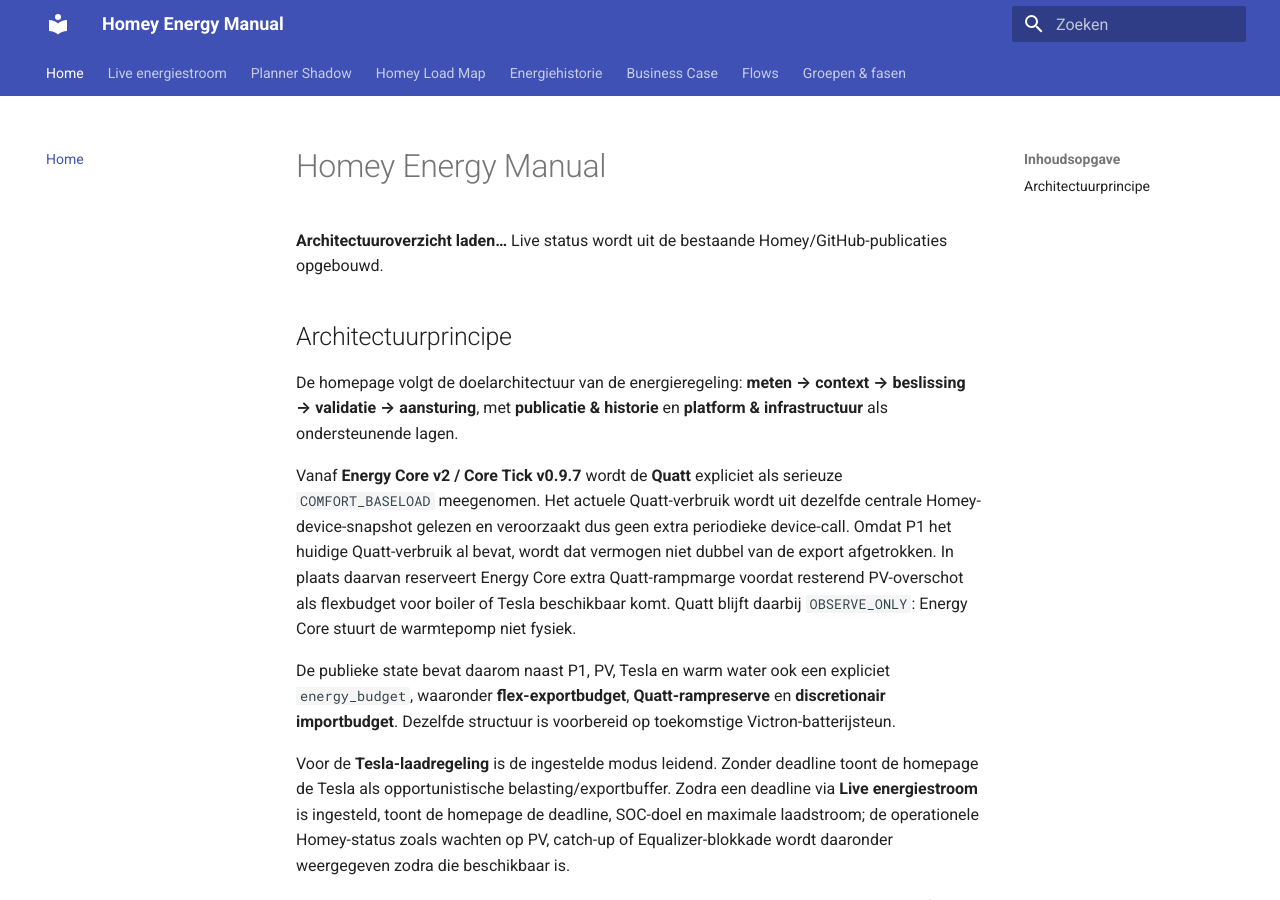
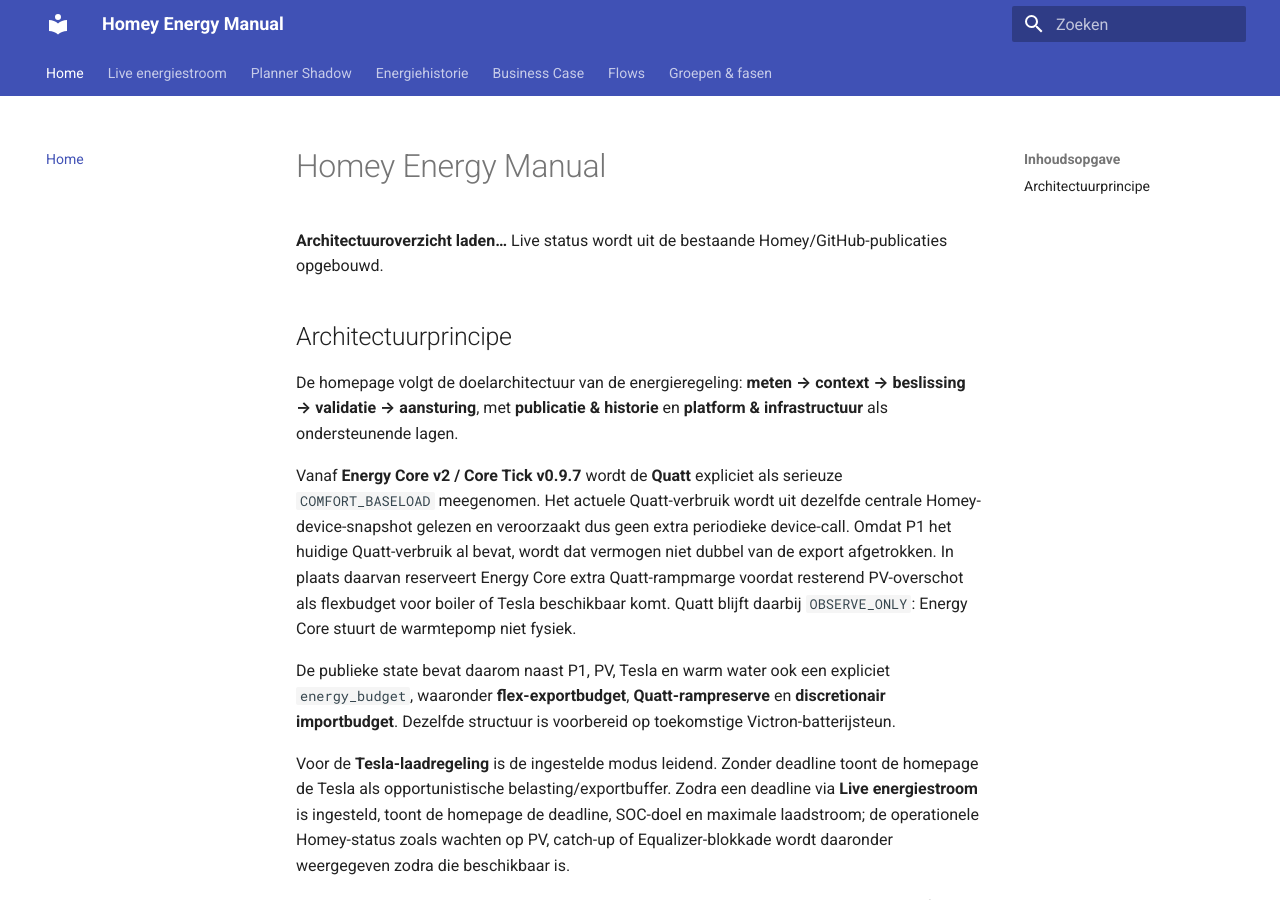
Before and after one commit to OnsKasteeltje/homey-energy-manual, an MkDocs documentation site: the page built from docs/index.md, in a window 1280 px wide and 900 px high. Built offline with MkDocs 1.6.1 and Material for MkDocs 9.7.7, drawn with Linux system fonts in a browser that asks for light colours.

Commit message:
Remove Homey Load Map from website navigation

```diff
--- a/mkdocs.yml
+++ b/mkdocs.yml
@@ -13,7 +13,6 @@
   - Home: index.md
   - Live energiestroom: live-energie.md
   - Planner Shadow: planner-shadow.md
-  - Homey Load Map: homey-load-map.md
   - Energiehistorie: energiehistorie.md
   - Business Case: business-case.md
   - Flows:
```
